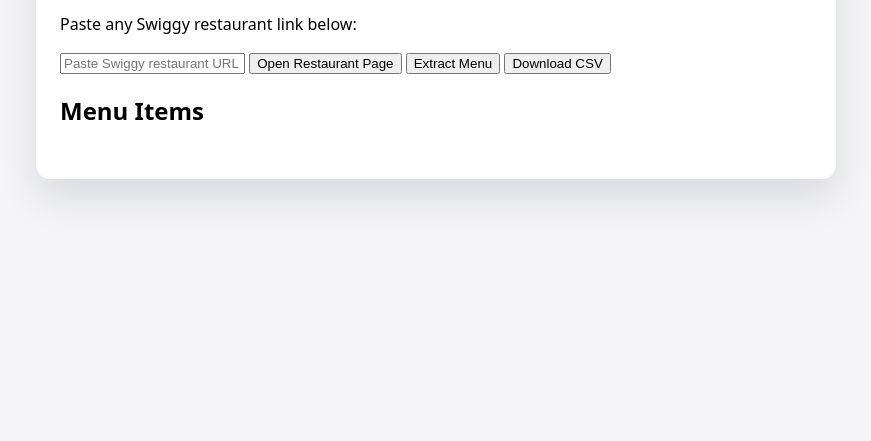
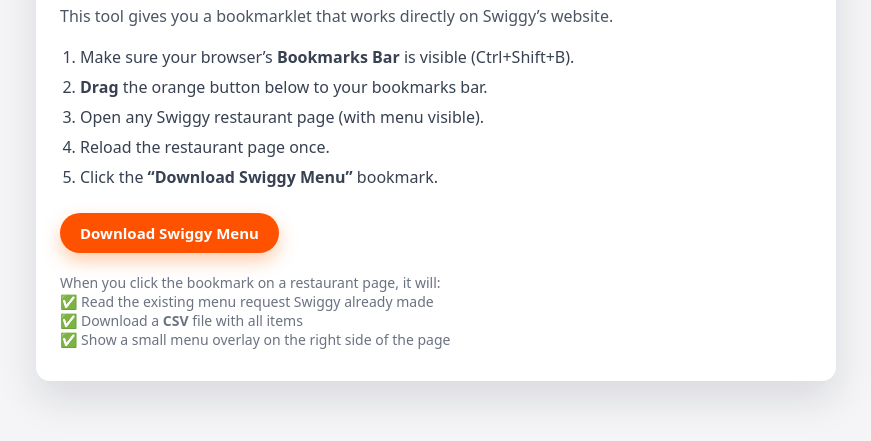
Before and after one commit to PiyushJaiswall/swiggy-menu-scraper, a plain HTML site: page index.html in a window 1280 px wide. Shown: the part 109-550 px from the top of the page, without its empty margins (204-1075 px from the left). Drawn offline with Linux system fonts and the light colour scheme.

Commit message:
Enhance index.html with bookmarklet instructions
Updated the title and added instructions for using the bookmarklet.

```diff
--- a/index.html
+++ b/index.html
@@ -3,23 +3,35 @@
 <head>
   <meta charset="UTF-8" />
   <meta name="viewport" content="width=device-width, initial-scale=1.0" />
-    <title>Swiggy Menu Downloader</title>
+  <title>Swiggy Menu Downloader (Bookmarklet)</title>
   <link rel="stylesheet" href="style.css" />
 </head>
 <body>
-
   <div class="container">
     <h1>Swiggy Menu Downloader</h1>
-        <p>Paste any Swiggy restaurant link below:</p>
+    <p class="subtitle">
+      This tool gives you a bookmarklet that works directly on Swiggy’s website.
+    </p>
 
-        <input type="text" id="urlInput" placeholder="Paste Swiggy restaurant URL here" />
+    <ol class="steps">
+      <li>Make sure your browser’s <b>Bookmarks Bar</b> is visible (Ctrl+Shift+B).</li>
+      <li><b>Drag</b> the orange button below to your bookmarks bar.</li>
+      <li>Open any Swiggy restaurant page (with menu visible).</li>
+      <li>Reload the restaurant page once.</li>
+      <li>Click the <b>“Download Swiggy Menu”</b> bookmark.</li>
+    </ol>
 
-        <button id="openBtn">Open Restaurant Page</button>
-        <button id="extractBtn">Extract Menu</button>
-        <button id="downloadBtn">Download CSV</button>
+    <div class="bookmarklet-wrapper">
+      <!-- href will be filled by script.js -->
+      <a id="bookmarklet" href="#">Download Swiggy Menu</a>
+    </div>
 
-        <h2>Menu Items</h2>
-        <div id="menuContainer"></div>
+    <p class="note">
+      When you click the bookmark on a restaurant page, it will:<br />
+      ✅ Read the existing menu request Swiggy already made<br />
+      ✅ Download a <b>CSV</b> file with all items<br />
+      ✅ Show a small menu overlay on the right side of the page
+    </p>
   </div>
 
   <script src="script.js"></script>
```
Lines whose indentation alone changed are shown as unchanged.
